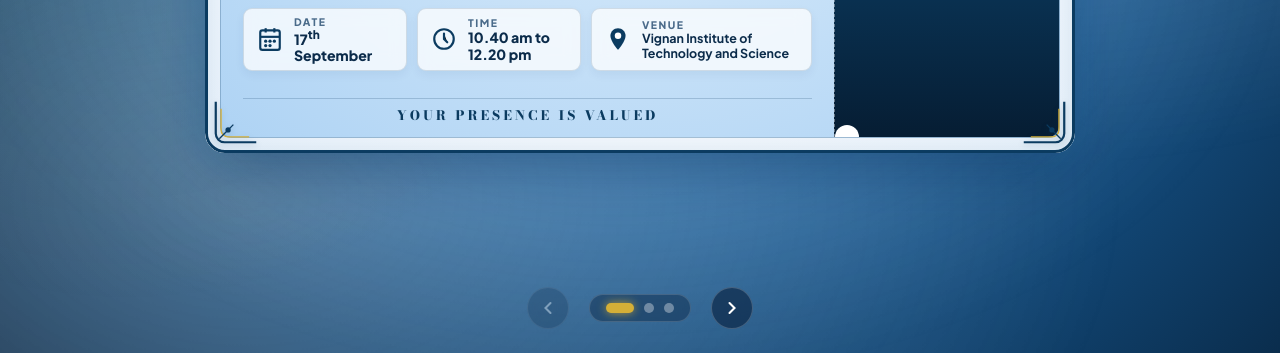
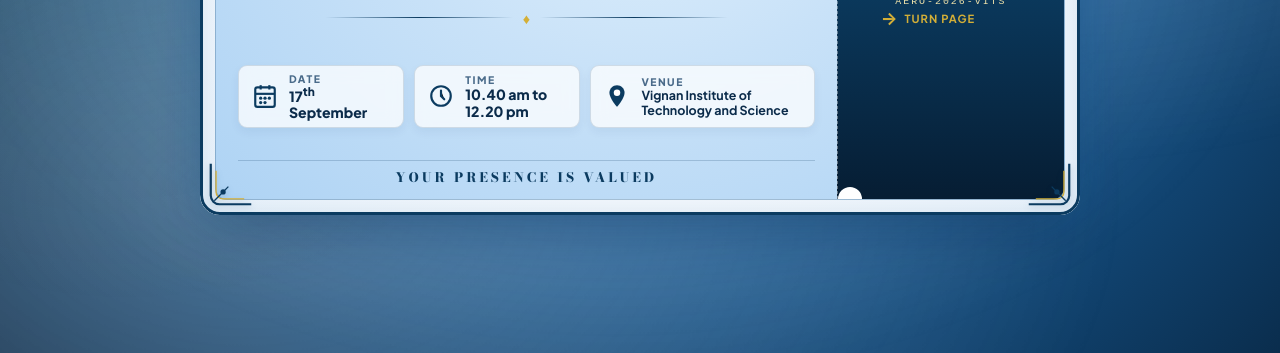
Before and after one commit to Anirudh4588/aero-club-invitation, a plain HTML site: page index.html in a window 1280 px wide. Shown: the part 447-800 px from the top of the page. Drawn offline with nearby package versions, Linux system fonts and the light colour scheme.

Commit message:
style: remove bottom arrows and pagination bars, fit invitation card cleanly on all viewports

```diff
--- a/app.js
+++ b/app.js
@@ -232,7 +232,8 @@ document.addEventListener('DOMContentLoaded', () => {
       }
     });
 
-    // Update Pagination Dots
+    // Update Pagination Dots (if present)
+    if (dots && dots.length > 0) {
       dots.forEach((dot, idx) => {
         if (idx + 1 === currentPage) {
           dot.classList.add('active');
@@ -240,22 +241,26 @@ document.addEventListener('DOMContentLoaded', () => {
           dot.classList.remove('active');
         }
       });
+    }
 
-    // Update Nav Buttons
-    prevBtn.disabled = (currentPage === 1);
-    nextBtn.disabled = (currentPage === totalPages);
+    // Update Nav Buttons (if present)
+    if (prevBtn) prevBtn.disabled = (currentPage === 1);
+    if (nextBtn) nextBtn.disabled = (currentPage === totalPages);
 
     // Automatically restart 7-second countdown timer on EVERY page turn!
     startAutoFlipTimer(AUTO_FLIP_SECONDS);
   }
 
-  // Navigation Arrow Buttons
+  // Navigation Arrow Buttons (if present)
+  if (prevBtn) {
     prevBtn.addEventListener('click', () => {
       if (currentPage > 1) {
         goToPage(currentPage - 1);
       }
     });
+  }
 
+  if (nextBtn) {
     nextBtn.addEventListener('click', () => {
       if (currentPage < totalPages) {
         goToPage(currentPage + 1);
@@ -264,14 +269,17 @@ document.addEventListener('DOMContentLoaded', () => {
         goToPage(1);
       }
     });
+  }
 
-  // Pagination Dot Click Navigation
+  // Pagination Dot Click Navigation (if present)
+  if (dots && dots.length > 0) {
     dots.forEach(dot => {
       dot.addEventListener('click', () => {
         const target = parseInt(dot.getAttribute('data-page'), 10);
         goToPage(target);
       });
     });
+  }
 
   // Perforated Stub Action Hint Click
   const stubAction = document.querySelector('.stub-action-hint');
--- a/index.html
+++ b/index.html
@@ -551,23 +551,6 @@
       </div>
     </div>
 
-    <!-- Bottom Page Navigation & Pagination Dots -->
-    <footer class="bottom-pagination-bar">
-      <button class="nav-arrow-btn prev-btn" id="prev-btn" aria-label="Previous Page" disabled>
-        <svg viewBox="0 0 24 24"><polyline points="15 18 9 12 15 6" stroke="currentColor" stroke-width="2.5" fill="none" stroke-linecap="round"/></svg>
-      </button>
-
-      <div class="pagination-dots" id="pagination-dots">
-        <button class="dot active" data-page="1" aria-label="Go to Page 1 (Invitation)"></button>
-        <button class="dot" data-page="2" aria-label="Go to Page 2 (Venue & Location)"></button>
-        <button class="dot" data-page="3" aria-label="Go to Page 3 (Thank You)"></button>
-      </div>
-
-      <button class="nav-arrow-btn next-btn" id="next-btn" aria-label="Next Page">
-        <svg viewBox="0 0 24 24"><polyline points="9 18 15 12 9 6" stroke="currentColor" stroke-width="2.5" fill="none" stroke-linecap="round"/></svg>
-      </button>
-    </footer>
-
   </main>
 
   <script src="app.js"></script>
--- a/style.css
+++ b/style.css
@@ -503,9 +503,10 @@ html, body {
   height: 100vh;
   display: flex;
   flex-direction: column;
-  justify-content: space-between;
+  justify-content: flex-start;
   align-items: center;
   padding: 16px 20px 20px;
+  overflow: hidden;
 }
 
 /* Top Navigation Bar */
@@ -623,30 +624,30 @@ html, body {
   position: relative;
   flex: 1;
   width: 100%;
-  max-width: 940px;
+  max-width: 960px;
   display: flex;
   justify-content: center;
   align-items: center;
   perspective: 2000px;
-  padding: 4px 0 16px;
-  margin-top: -16px;
+  padding: 10px 0 16px;
+  margin-top: 0;
 }
 
 .card-3d-scene {
   position: relative;
   width: 100%;
-  max-width: 870px;
-  height: 460px;
+  max-width: 880px;
+  height: 480px;
   transform-style: preserve-3d;
   opacity: 0;
   transform: translateY(80px) scale(0.85) rotateX(10deg);
   transition: transform 3.5s cubic-bezier(0.16, 1, 0.3, 1), opacity 2.8s ease;
 }
 
-/* Slower majestic pop-up after curtains start (shifted a bit upper) */
+/* Slower majestic pop-up after curtains start */
 .card-3d-scene.popped-up {
   opacity: 1;
-  transform: translateY(-16px) scale(1) rotateX(0deg);
+  transform: translateY(0) scale(1) rotateX(0deg);
 }
 
 .invitation-book {
@@ -1498,84 +1499,14 @@ html, body {
   letter-spacing: 1px;
 }
 
-/* ==========================================================================
-   Bottom Navigation & Pagination Dots
-   ========================================================================== */
-.bottom-pagination-bar {
-  display: flex;
-  align-items: center;
-  justify-content: center;
-  gap: 20px;
-  z-index: 20;
-  padding: 4px 12px;
-}
-
-.nav-arrow-btn {
-  width: 42px;
-  height: 42px;
-  border-radius: 50%;
-  background: rgba(7, 30, 61, 0.6);
-  backdrop-filter: blur(8px);
-  border: 1px solid rgba(255, 255, 255, 0.2);
-  color: #FFFFFF;
-  display: flex;
-  align-items: center;
-  justify-content: center;
-  cursor: pointer;
-  transition: all 0.25s ease;
-}
-
-.nav-arrow-btn svg {
-  width: 20px;
-  height: 20px;
-}
-
-.nav-arrow-btn:hover:not(:disabled) {
-  background: rgba(212, 175, 55, 0.4);
-  border-color: var(--color-gold);
-  transform: scale(1.1);
-}
-
-.nav-arrow-btn:disabled {
-  opacity: 0.35;
-  cursor: not-allowed;
-}
-
-.pagination-dots {
-  display: flex;
-  align-items: center;
-  gap: 10px;
-  background: rgba(7, 30, 61, 0.4);
-  backdrop-filter: blur(8px);
-  padding: 8px 16px;
-  border-radius: 20px;
-  border: 1px solid rgba(255, 255, 255, 0.15);
-}
-
-.dot {
-  width: 10px;
-  height: 10px;
-  border-radius: 50%;
-  background: rgba(255, 255, 255, 0.35);
-  border: none;
-  cursor: pointer;
-  transition: all 0.3s ease;
-}
-
-.dot.active {
-  width: 28px;
-  border-radius: 10px;
-  background: var(--color-gold);
-  box-shadow: 0 0 10px rgba(212, 175, 55, 0.8);
-}
 
 /* ==========================================================================
    Responsive Adaptations (Laptops, Tablets, Mobile iOS & Android)
    ========================================================================== */
 @media (max-width: 900px) {
   .card-3d-scene {
-    height: 490px;
-    max-width: 520px;
+    height: 510px;
+    max-width: 530px;
   }
 
   .pass-content-grid {
@@ -1628,7 +1559,11 @@ html, body {
 
 @media (max-width: 640px) {
   .invitation-app {
-    padding: 8px 10px 12px;
+    padding: 8px 10px 10px;
+  }
+
+  .card-stage-wrapper {
+    padding: 4px 0 0;
   }
 
   .brand-title {
@@ -1640,8 +1575,8 @@ html, body {
   }
 
   .card-3d-scene {
-    height: calc(100vh - 140px);
-    max-height: 520px;
+    height: calc(100vh - 72px);
+    max-height: 560px;
   }
 
   .card-frame {
```
Lines whose indentation alone changed are shown as unchanged.
